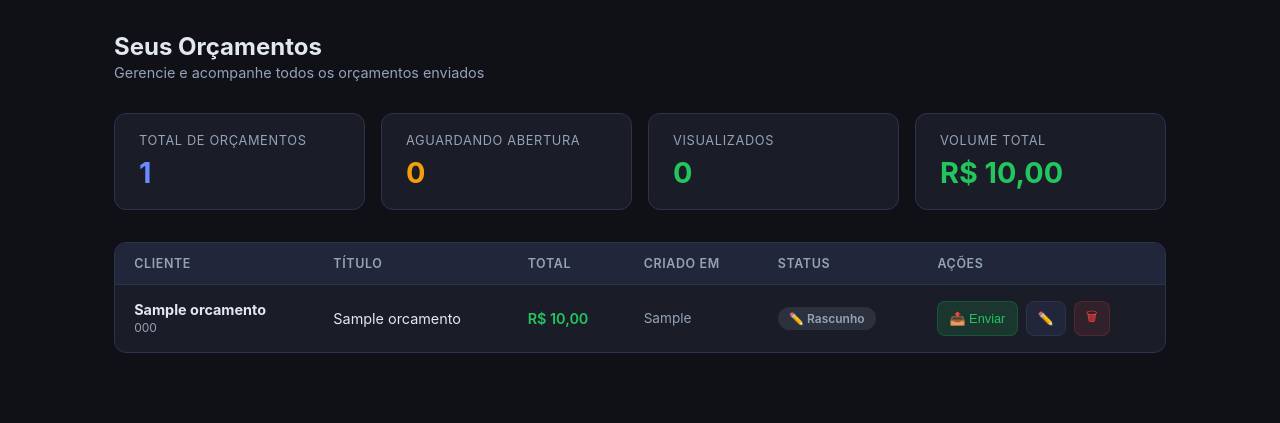
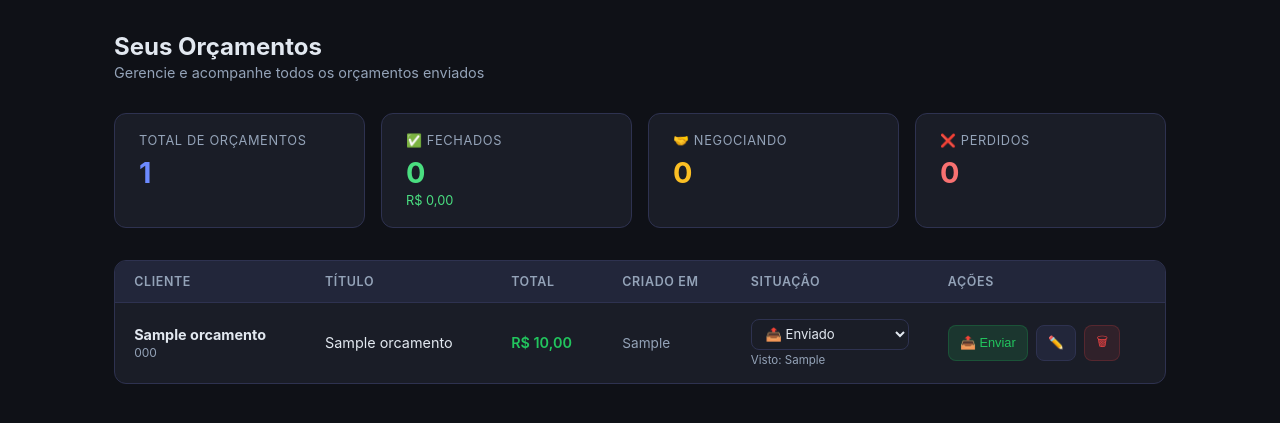
Before and after one commit to arcoestevez96/orcamentos, a Flask app: template templates/dashboard.html in a window 1280 px wide. Shown: the part 60-483 px from the top of the page. Run offline with Flask 3, Linux system fonts and the light colour scheme; the template is opened without the code that fills it: most values are stand-ins (such as "Sample title", 1, 10 or a date in 2020); some libraries are stand-ins or nearby versions.

Commit message:
Add status selector (fechou/negociando/perdido) to dashboard

```diff
--- a/app.py
+++ b/app.py
@@ -279,6 +279,16 @@ def marcar_enviado(id):
     db_exec(sql, (id,))
     return jsonify({'ok': True})
 
+@app.route('/atualizar_status/<int:id>', methods=['POST'])
+def atualizar_status(id):
+    d = request.get_json()
+    status = d.get('status','')
+    if status not in ['fechou','negociando','perdido','enviado','aberto']:
+        return jsonify({'ok': False})
+    sql = 'UPDATE orcamentos SET status=%s WHERE id=%s' if USE_PG else 'UPDATE orcamentos SET status=? WHERE id=?'
+    db_exec(sql, (status, id))
+    return jsonify({'ok': True})
+
 @app.route('/link/<token>')
 def gerar_link(token):
     return jsonify({'link': f"{get_base_url()}/ver/{token}"})
--- a/templates/dashboard.html
+++ b/templates/dashboard.html
@@ -5,6 +5,27 @@
 <meta name="viewport" content="width=device-width, initial-scale=1.0">
 <title>Orçamentos</title>
 <link rel="stylesheet" href="/static/style.css">
+<style>
+.status-select {
+  background: var(--bg3);
+  color: var(--text1);
+  border: 1px solid var(--border);
+  border-radius: 8px;
+  padding: .35rem .6rem;
+  font-size: .82rem;
+  cursor: pointer;
+  outline: none;
+  width: 100%;
+}
+.status-select.fechou  { border-color:#16a34a; color:#4ade80; }
+.status-select.negociando { border-color:#f59e0b; color:#fbbf24; }
+.status-select.perdido { border-color:#ef4444; color:#f87171; }
+.status-select.aberto  { border-color:#6366f1; color:#a5b4fc; }
+.status-select.enviado { border-color:#64748b; color:#94a3b8; }
+.stat-card.fechou .value { color:#4ade80; }
+.stat-card.negociando .value { color:#fbbf24; }
+.stat-card.perdido .value { color:#f87171; }
+</style>
 </head>
 <body>
 <nav>
@@ -26,25 +47,28 @@
   </div>
 
   {% set total_geral = orcamentos | sum(attribute='total') %}
-  {% set abertos = orcamentos | selectattr('status', 'equalto', 'aberto') | list %}
-  {% set enviados = orcamentos | selectattr('status', 'equalto', 'enviado') | list %}
+  {% set fechados = orcamentos | selectattr('status', 'equalto', 'fechou') | list %}
+  {% set negociando = orcamentos | selectattr('status', 'equalto', 'negociando') | list %}
+  {% set perdidos = orcamentos | selectattr('status', 'equalto', 'perdido') | list %}
+  {% set total_fechado = fechados | sum(attribute='total') %}
 
   <div class="stats">
     <div class="stat-card">
       <div class="label">Total de Orçamentos</div>
       <div class="value accent">{{ orcamentos | length }}</div>
     </div>
-    <div class="stat-card">
-      <div class="label">Aguardando Abertura</div>
-      <div class="value yellow">{{ enviados | length }}</div>
+    <div class="stat-card fechou">
+      <div class="label">✅ Fechados</div>
+      <div class="value">{{ fechados | length }}</div>
+      <div style="font-size:.8rem;color:#4ade80;margin-top:.2rem">R$ {{ "%.2f"|format(total_fechado) | replace('.', ',') }}</div>
     </div>
-    <div class="stat-card">
-      <div class="label">Visualizados</div>
-      <div class="value green">{{ abertos | length }}</div>
+    <div class="stat-card negociando">
+      <div class="label">🤝 Negociando</div>
+      <div class="value">{{ negociando | length }}</div>
     </div>
-    <div class="stat-card">
-      <div class="label">Volume Total</div>
-      <div class="value green">R$ {{ "%.2f"|format(total_geral) | replace('.', ',') }}</div>
+    <div class="stat-card perdido">
+      <div class="label">❌ Perdidos</div>
+      <div class="value">{{ perdidos | length }}</div>
     </div>
   </div>
 
@@ -57,26 +81,26 @@
           <th>Título</th>
           <th>Total</th>
           <th>Criado em</th>
-          <th>Status</th>
+          <th>Situação</th>
           <th>Ações</th>
         </tr>
       </thead>
       <tbody>
         {% for o in orcamentos %}
-        <tr>
+        <tr id="row-{{ o.id }}">
           <td><strong>{{ o.cliente_nome }}</strong>{% if o.cliente_telefone %}<br><small style="color:var(--text2)">{{ o.cliente_telefone }}</small>{% endif %}</td>
           <td>{{ o.titulo }}</td>
           <td style="color:var(--green);font-weight:600">R$ {{ "%.2f"|format(o.total) | replace('.', ',') }}</td>
           <td style="color:var(--text2);font-size:.85rem">{{ o.criado_em[:10] }}</td>
-          <td>
-            {% if o.status == 'rascunho' %}
-              <span class="badge rascunho">✏️ Rascunho</span>
-            {% elif o.status == 'enviado' %}
-              <span class="badge enviado">📤 Enviado</span>
-            {% elif o.status == 'aberto' %}
-              <span class="badge aberto">👁 Visualizado</span>
-              {% if o.aberto_em %}<br><small style="color:var(--text2);font-size:.75rem">{{ o.aberto_em[:16] }}</small>{% endif %}
-            {% endif %}
+          <td style="min-width:130px">
+            <select class="status-select {{ o.status }}" onchange="atualizarStatus({{ o.id }}, this)">
+              <option value="enviado"    {% if o.status == 'enviado'    %}selected{% endif %}>📤 Enviado</option>
+              <option value="aberto"     {% if o.status == 'aberto'     %}selected{% endif %}>👁 Visualizado</option>
+              <option value="negociando" {% if o.status == 'negociando' %}selected{% endif %}>🤝 Negociando</option>
+              <option value="fechou"     {% if o.status == 'fechou'     %}selected{% endif %}>✅ Fechou</option>
+              <option value="perdido"    {% if o.status == 'perdido'    %}selected{% endif %}>❌ Perdido</option>
+            </select>
+            {% if o.aberto_em %}<small style="color:var(--text2);font-size:.72rem;display:block;margin-top:.2rem">Visto: {{ o.aberto_em[:16] }}</small>{% endif %}
           </td>
           <td>
             <div class="actions">
@@ -122,6 +146,16 @@ let linkAtual = '';
 let telAtual = '';
 let idAtual = null;
 
+async function atualizarStatus(id, sel) {
+  const status = sel.value;
+  sel.className = 'status-select ' + status;
+  await fetch('/atualizar_status/' + id, {
+    method: 'POST',
+    headers: {'Content-Type':'application/json'},
+    body: JSON.stringify({status})
+  });
+}
+
 async function compartilhar(token, id, nome, tel) {
   idAtual = id;
   telAtual = tel;
@@ -133,7 +167,6 @@ async function compartilhar(token, id, nome, tel) {
   linkAtual = data.link;
   document.getElementById('linkGerado').textContent = linkAtual;
 
-  // Marcar como enviado
   await fetch('/marcar_enviado/' + id, { method: 'POST' });
 }
 
@@ -143,7 +176,6 @@ function fecharModal() {
 
 function copiarLink() {
   navigator.clipboard.writeText(linkAtual);
-  const btn = document.querySelector('.btn-green.btn-sm');
   alert('Link copiado!');
 }
 
```
